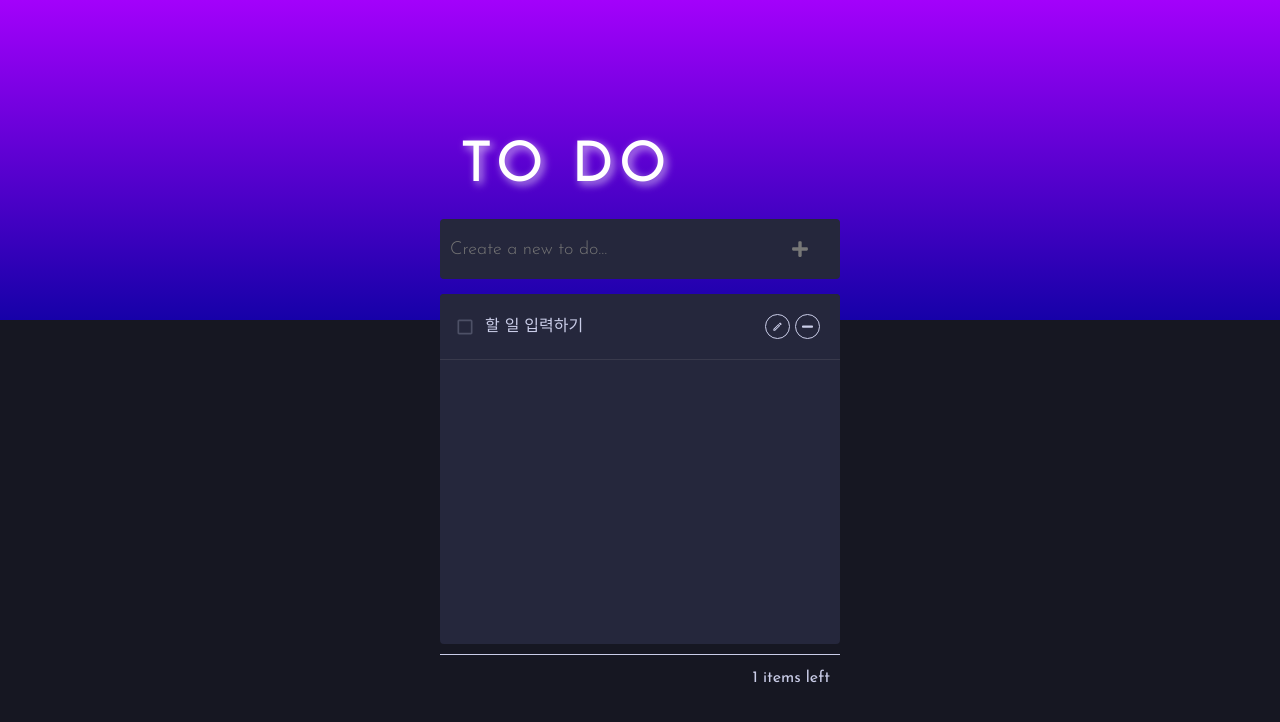
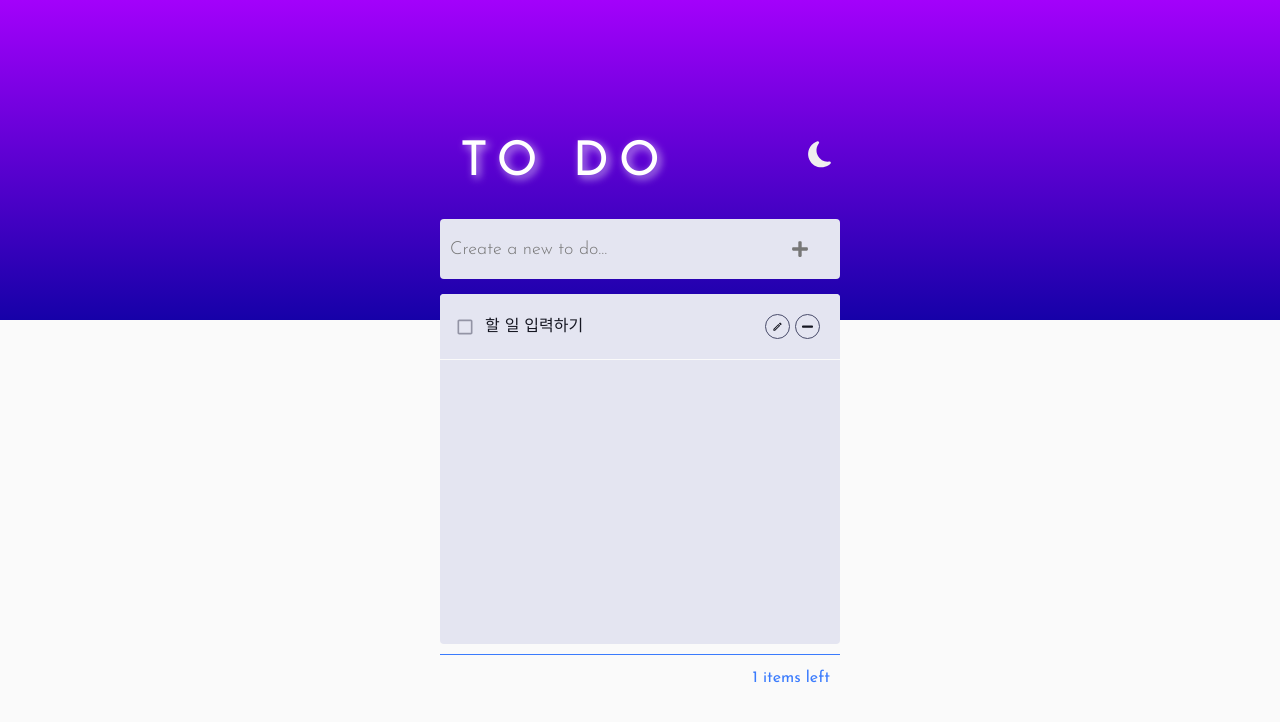
Before and after one commit to thisisyeji/Todo_prac, a React (Create React App) app: page / in a window 1280 px wide. Shown: the top 722 px of the page. Built offline with nearby package versions, Linux system fonts and the light colour scheme.

Commit message:
Feat: Dark/light mode 추가

```diff
--- a/src/App.js
+++ b/src/App.js
@@ -1,9 +1,11 @@
 import TodoTemplate from './components/TodoTemplate';
 import TodoList from './components/TodoList';
 import TodoInsert from './components/TodoInsert';
-import { createGlobalStyle } from 'styled-components';
+import styled, { createGlobalStyle, ThemeProvider } from 'styled-components';
 import { useState, useCallback, useEffect, useRef } from 'react';
 import './App.css';
+import { lightTheme, darkTheme } from './themes';
+import { MdWbSunny, MdNightlightRound } from 'react-icons/md';
 
 const GlobalStyle = createGlobalStyle`
 	html, body, div, span, applet, object, iframe,
@@ -44,7 +46,7 @@ body {
   line-height: 1;
   width: 100%;
   height: 100vh;
-  background: hsl(235, 21%, 11%);
+  background: ${({ theme }) => theme.body};
 	font-family: 'Josefin Sans', sans-serif;
 }
 menu, ol, ul {
@@ -64,7 +66,34 @@ table {
 }
 `;
 
+const ThemeBtn = styled.button`
+	position: absolute;
+	top: 20px;
+	right: 0;
+	color: #efefef;
+	font-size: 2rem;
+	background: transparent;
+	border: none;
+	outline: none;
+	cursor: pointer;
+
+	svg {
+		transform: rotate(-30deg);
+	}
+
+	&:hover {
+		svg {
+			transform: scale(1.05) rotate(-45deg);
+		}
+	}
+`;
+
 function App() {
+	const [theme, setTheme] = useState('light');
+	const isDarkMode = theme === 'dark';
+
+	const onDark = () => setTheme(isDarkMode ? 'light' : 'dark');
+
 	const getTodos = () => {
 		const dummyLists = [
 			{
@@ -110,6 +139,7 @@ function App() {
 	}, []);
 
 	const onUpdate = (id, newToDo) => {
+		if (!newToDo) return alert('할 일을 입력하세요.');
 		setTodos((todos) =>
 			todos.map((todo) => (todo.id === id ? { ...todo, text: newToDo } : todo))
 		);
@@ -120,9 +150,12 @@ function App() {
 	}, [todos]);
 
 	return (
-		<>
+		<ThemeProvider theme={isDarkMode ? darkTheme : lightTheme}>
 			<GlobalStyle />
 			<TodoTemplate>
+				<ThemeBtn onClick={() => onDark()}>
+					{isDarkMode ? <MdWbSunny /> : <MdNightlightRound />}
+				</ThemeBtn>
 				<TodoInsert onInsert={onInsert} />
 				<TodoList
 					todos={todos}
@@ -131,7 +164,7 @@ function App() {
 					onUpdate={onUpdate}
 				/>
 			</TodoTemplate>
-		</>
+		</ThemeProvider>
 	);
 }
 
--- a/src/components/TodoInsert.js
+++ b/src/components/TodoInsert.js
@@ -6,7 +6,7 @@ import { useState, useCallback } from 'react';
 const InputBox = styled.form`
 	width: 100%;
 	height: 60px;
-	background: hsl(235, 24%, 19%);
+	background: ${(props) => props.theme.bg};
 	border-radius: 4px;
 	margin-bottom: 15px;
 
@@ -19,7 +19,7 @@ const InputBox = styled.form`
 		outline: none;
 		font-size: 18px;
 		font-weight: 300;
-		color: hsl(234, 39%, 85%);
+		color: ${(props) => props.theme.text};
 		padding: 10px;
 	}
 
--- a/src/components/TodoList.js
+++ b/src/components/TodoList.js
@@ -5,16 +5,16 @@ import TodoListItem from './TodoListItem';
 const List = styled.div`
 	width: 40%;
 	height: 350px;
-	background: hsl(235, 24%, 19%);
+	background: ${(props) => props.theme.bg};
 	border-radius: 4px;
 	margin: 0 auto;
 	overflow-y: scroll;
 `;
 
 const Total = styled.div`
-	color: hsl(234, 39%, 85%);
+	color: ${(props) => props.theme.total};
 	text-align: right;
-	border-top: 1px solid hsl(234, 39%, 85%);
+	border-top: 1px solid ${(props) => props.theme.total};
 	margin-top: 10px;
 	padding: 15px 10px;
 `;
--- a/src/components/TodoListItem.js
+++ b/src/components/TodoListItem.js
@@ -10,8 +10,8 @@ import {
 } from 'react-icons/md';
 
 const List = styled.div`
-	background-color: hsl(235, 24%, 19%);
-	border-bottom: 1px solid hsl(237, 14%, 26%);
+	background-color: ${(props) => props.theme.bg};
+	border-bottom: 1px solid ${(props) => props.theme.listBorder};
 	padding: 20px 15px;
 
 	display: flex;
@@ -23,7 +23,7 @@ const Btn = styled.button`
 	width: 25px;
 	height: 25px;
 	border-radius: 50%;
-	border: 1px solid hsl(234, 39%, 85%);
+	border: 1px solid ${(props) => props.theme.button};
 	background: transparent;
 	margin-right: 5px;
 
@@ -36,15 +36,14 @@ const Btn = styled.button`
 
 	&:hover {
 		transform: scale(1.1);
-		border-color: tomato;
-
+		background: linear-gradient(hsl(192, 100%, 67%), hsl(280, 87%, 65%));
 		svg {
-			color: tomato;
+			color: #fff;
 		}
 	}
 
 	svg {
-		color: hsl(234, 39%, 85%);
+		color: ${(props) => props.theme.text};
 		transition: 0.3s;
 	}
 `;
@@ -53,13 +52,13 @@ const Text = styled.div`
 	display: flex;
 	justify-content: flex-start;
 	align-items: center;
-	color: hsl(234, 39%, 85%);
+	color: ${(props) => props.theme.text};
 	font-weight: 300;
 	gap: 10px;
 	text-decoration: ${(props) => (props.checked ? 'line-through' : 'none')};
 
 	svg {
-		color: hsl(233, 14%, 35%);
+		color: ${(props) => props.theme.checkBox};
 		font-size: 20px;
 	}
 `;
@@ -82,16 +81,17 @@ const UpdateInput = styled.input`
 	background: transparent;
 	outline: none;
 	border: none;
-	color: hsl(234, 39%, 85%);
+	color: ${(props) => props.theme.text};
+	font-size: 16px;
 	font-weight: 300;
-	border-bottom: 1px solid hsl(234, 39%, 85%);
+	border-bottom: 1px solid ${(props) => props.theme.text};
 	padding: 5px;
 `;
 
 const UpdateBtn = styled.button`
 	width: 25px;
 	height: 25px;
-	border: 1px solid hsl(234, 39%, 85%);
+	border: 1px solid ${(props) => props.theme.text};
 	background: transparent;
 	margin-right: 5px;
 
@@ -103,7 +103,7 @@ const UpdateBtn = styled.button`
 	transition: 0.3s;
 
 	&:hover {
-		background: navy;
+		background: rgba(22, 1, 168, 1);
 
 		svg {
 			transform: scale(1.3);
@@ -112,7 +112,7 @@ const UpdateBtn = styled.button`
 	}
 
 	svg {
-		color: hsl(234, 39%, 85%);
+		color: ${(props) => props.theme.text};
 		transition: 0.3s;
 	}
 `;
--- a/src/components/TodoTemplate.js
+++ b/src/components/TodoTemplate.js
@@ -21,13 +21,13 @@ const TodoHeader = styled.div`
 	overflow: hidden;
 	background: transparent;
 	margin-top: 500px;
+	position: relative;
 
 	h1 {
 		height: 100px;
-		color: black;
 		background: transparent;
-		font-size: 3.5rem;
-		letter-spacing: 5px;
+		font-size: 3rem;
+		letter-spacing: 10px;
 		color: #fff;
 		text-shadow: 3px 3px 8px rgba(255, 255, 255, 0.7);
 		text-align: left;
--- /dev/null
+++ b/src/themes.js
@@ -0,0 +1,36 @@
+export const lightTheme = {
+	body: 'hsl(0, 0%, 98%)',
+	bg: 'hsl(236, 33%, 92%)',
+	text: 'hsl(235, 21%, 11%)',
+	listBorder: 'hsl(0, 0%, 98%)',
+	total: 'hsl(220, 98%, 61%)',
+	checkBox: 'hsl(236, 9%, 61%)',
+	button: 'hsl(235, 19%, 35%)',
+};
+
+export const darkTheme = {
+	body: 'hsl(235, 21%, 11%)',
+	bg: 'hsl(235, 24%, 19%)',
+	text: 'hsl(234, 39%, 85%)',
+	listBorder: 'hsl(237, 14%, 26%)',
+	total: 'hsl(234, 39%, 85%)',
+	checkBox: 'hsl(233, 14%, 35%)',
+	button: 'hsl(234, 39%, 85%)',
+};
+
+/*
+- Very Light Gray: hsl(0, 0%, 98%)
+- Very Light Grayish Blue: hsl(236, 33%, 92%)
+- Light Grayish Blue: hsl(233, 11%, 84%)
+- Dark Grayish Blue: hsl(236, 9%, 61%)
+- Very Dark Grayish Blue: hsl(235, 19%, 35%)
+
+
+- Very Dark Blue: hsl(235, 21%, 11%)
+- Very Dark Desaturated Blue: hsl(235, 24%, 19%)
+- Light Grayish Blue: hsl(234, 39%, 85%)
+- Light Grayish Blue (hover): hsl(236, 33%, 92%)
+- Dark Grayish Blue: hsl(234, 11%, 52%)
+- Very Dark Grayish Blue: hsl(233, 14%, 35%)
+- Very Dark Grayish Blue: hsl(237, 14%, 26%)
+*/
```
